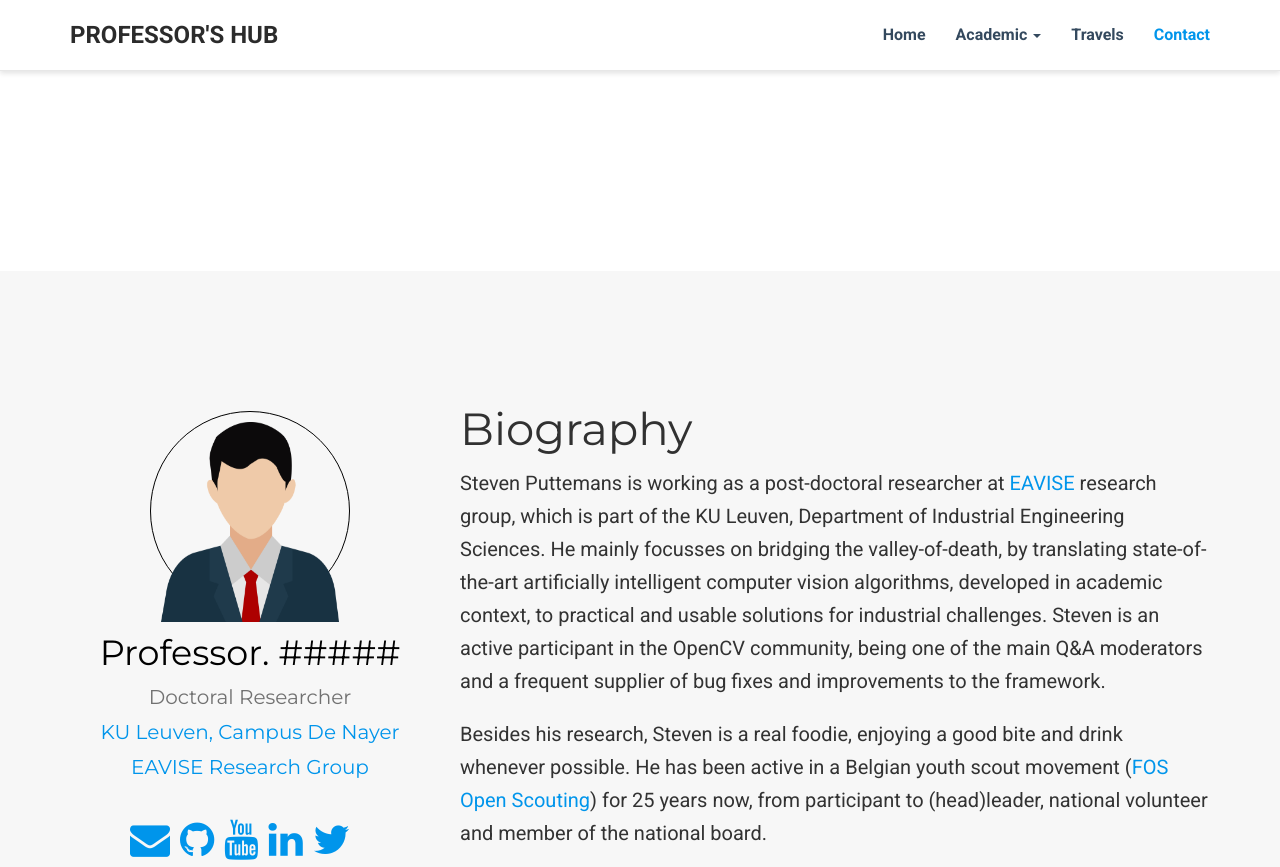
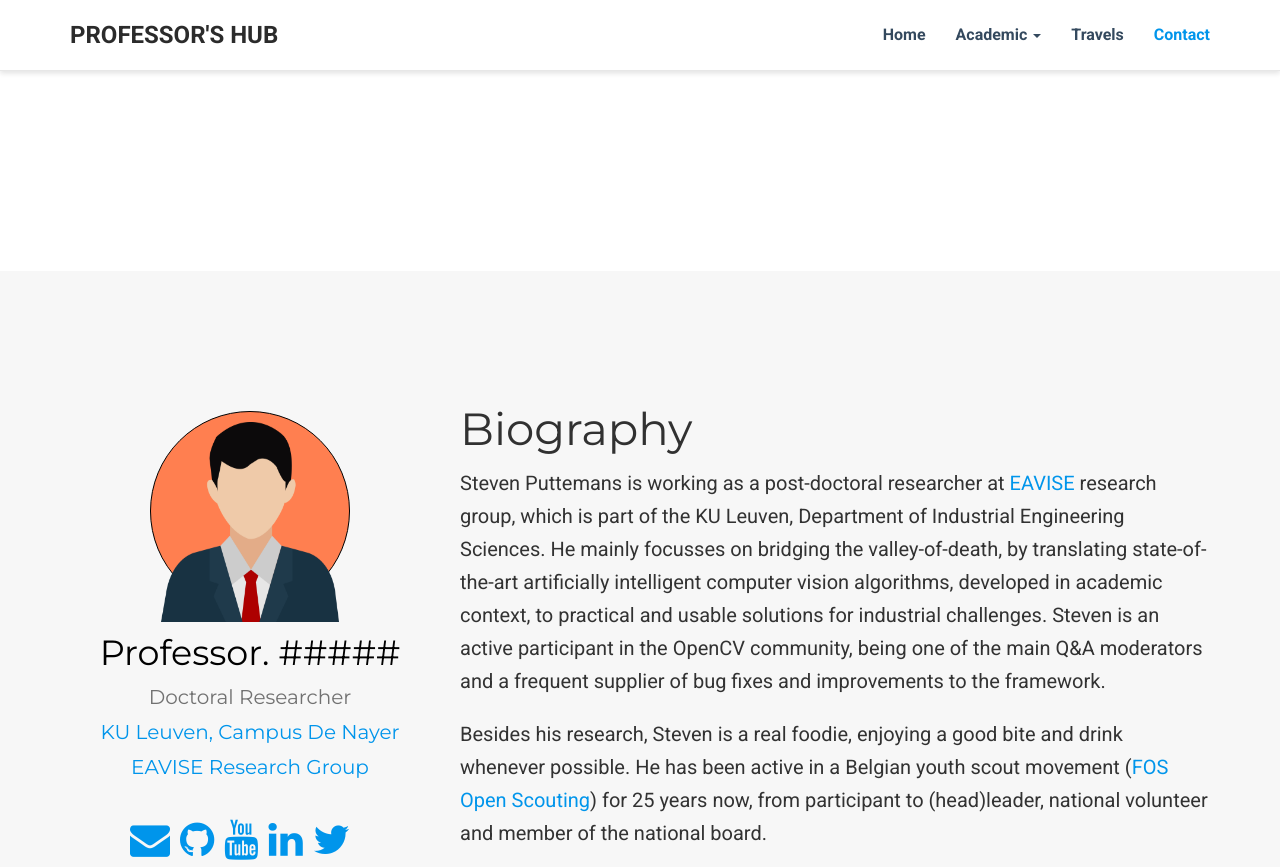
Before and after one commit to gysskarthik/ProfessorHub, a plain HTML site: page index.html in a window 1280 px wide. Shown: the top 867 px of the page. Drawn offline with nearby package versions, Linux system fonts and the light colour scheme; some packages are replaced by stand-ins of ours; some icons are missing.

Commit message:
Update styles.css

```diff
--- a/styles.css
+++ b/styles.css
@@ -447,7 +447,7 @@ a[data-fancybox] img {
   height: 200px;
   margin: 0 auto;
   border-radius: 50%;
-  background-size: cover;
+  background-size: cover;background-color: coral;
 }
 
 #profile .portrait .imgk{  width: 200px;
```
